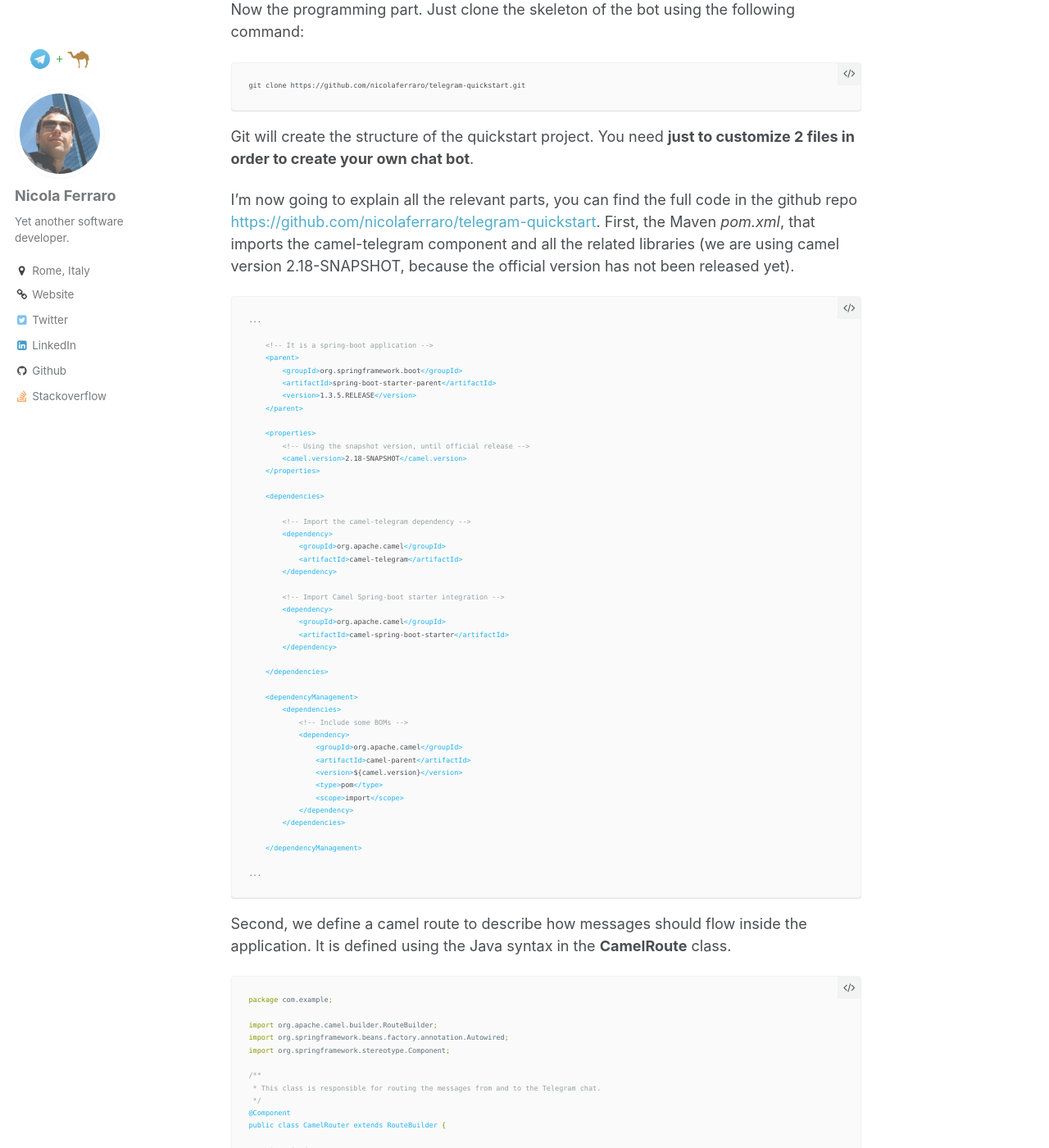
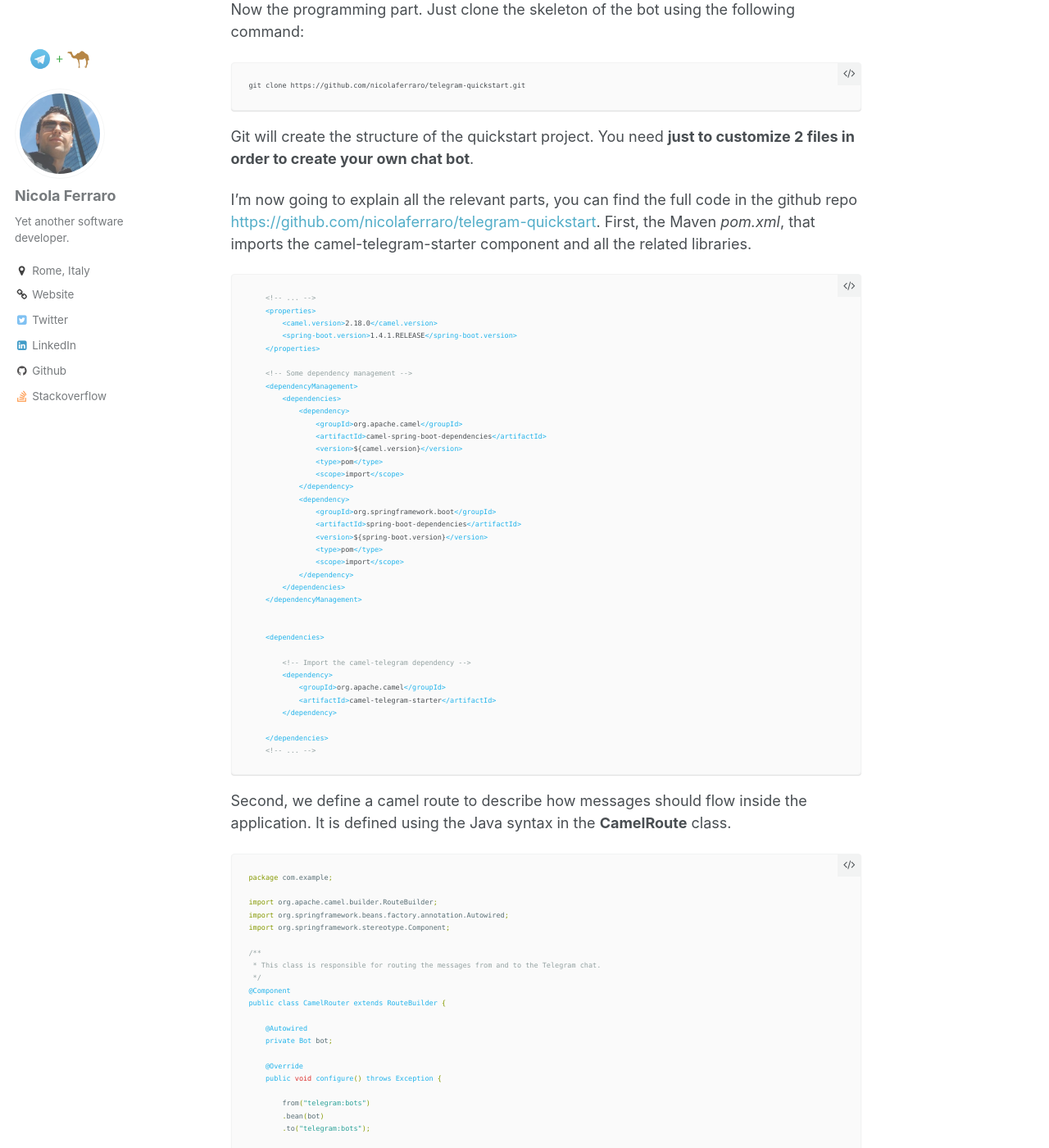
Before and after one commit to nicolaferraro/nicolaferraro.github.io, a Jekyll site: the page built from _posts/2016-05-27-creating-a-telegram-bot-in-5-minutes-with-apache-camel.md, in a window 1280 px wide and 1400 px high, scrolled down 2006 px. Shown: the whole window at 82% size. Built offline with Jekyll 4.4.1, drawn with Linux system fonts in a browser that asks for light colours; comment, search, counter and statistics services are not loaded; some of the changed text lies outside the part shown.

Commit message:
Updated the telegram post

````diff
--- a/_posts/2016-05-27-creating-a-telegram-bot-in-5-minutes-with-apache-camel.md
+++ b/_posts/2016-05-27-creating-a-telegram-bot-in-5-minutes-with-apache-camel.md
@@ -10,7 +10,7 @@ header:
 ---
 Recently, I started contributing to open source software of the Apache Software Foundation and I developed
 **camel-telegram**, a component that allows camel based applications to exchange data using the Telegram messaging network.
-It will be released as of Apache Camel 2.18.
+It has been released as of Apache Camel 2.18.0.
 
 The component is targeted to enterprise applications, to let them route chat messages within their ESB and communicate with users in a novel way.
 Camel is a widely used integration layer, that forms the basis of production-grade enterprise platforms such as [JBoss Fuse](http://www.jboss.org/products/fuse/overview/).
@@ -50,54 +50,46 @@ git clone https://github.com/nicolaferraro/telegram-quickstart.git
 Git will create the structure of the quickstart project. You need **just to customize 2 files in order to create your own chat bot**.
 
 I'm now going to explain all the relevant parts, you can find the full code in the github repo [https://github.com/nicolaferraro/telegram-quickstart](https://github.com/nicolaferraro/telegram-quickstart). First, the Maven *pom.xml*,
-that imports the camel-telegram component and all the related libraries (we are using camel version 2.18-SNAPSHOT, because the official version has not been released yet).
+that imports the camel-telegram-starter component and all the related libraries.
 
 ```xml
-...
+    <!-- ... -->
+    <properties>
+        <camel.version>2.18.0</camel.version>
+        <spring-boot.version>1.4.1.RELEASE</spring-boot.version>
+    </properties>
 
-    <!-- It is a spring-boot application -->
-    <parent>
-        <groupId>org.springframework.boot</groupId>
-        <artifactId>spring-boot-starter-parent</artifactId>
-        <version>1.3.5.RELEASE</version>
-    </parent>
+    <!-- Some dependency management -->
+    <dependencyManagement>
+        <dependencies>
+            <dependency>
+                <groupId>org.apache.camel</groupId>
+                <artifactId>camel-spring-boot-dependencies</artifactId>
+                <version>${camel.version}</version>
+                <type>pom</type>
+                <scope>import</scope>
+            </dependency>
+            <dependency>
+                <groupId>org.springframework.boot</groupId>
+                <artifactId>spring-boot-dependencies</artifactId>
+                <version>${spring-boot.version}</version>
+                <type>pom</type>
+                <scope>import</scope>
+            </dependency>
+        </dependencies>
+    </dependencyManagement>
 
-    <properties>
-        <!-- Using the snapshot version, until official release -->
-        <camel.version>2.18-SNAPSHOT</camel.version>
-    </properties>
 
     <dependencies>
 
         <!-- Import the camel-telegram dependency -->
         <dependency>
             <groupId>org.apache.camel</groupId>
-            <artifactId>camel-telegram</artifactId>
-        </dependency>
-
-        <!-- Import Camel Spring-boot starter integration -->
-        <dependency>
-            <groupId>org.apache.camel</groupId>
-            <artifactId>camel-spring-boot-starter</artifactId>
+            <artifactId>camel-telegram-starter</artifactId>
         </dependency>
 
     </dependencies>
-
-    <dependencyManagement>
-        <dependencies>
-            <!-- Include some BOMs -->
-            <dependency>
-                <groupId>org.apache.camel</groupId>
-                <artifactId>camel-parent</artifactId>
-                <version>${camel.version}</version>
-                <type>pom</type>
-                <scope>import</scope>
-            </dependency>
-        </dependencies>
-
-    </dependencyManagement>
-
-...
+    <!-- ... -->
 ```
 
 Second, we define a camel route to describe how messages should flow inside the application. It is defined using the Java syntax in the **CamelRoute** class.
@@ -121,23 +113,23 @@ public class CamelRouter extends RouteBuilder {
     @Override
     public void configure() throws Exception {
 
-        from("telegram:bots/{{telegram.auth.token}}")
+        from("telegram:bots")
         .bean(bot)
-        .to("telegram:bots/{{telegram.auth.token}}");
+        .to("telegram:bots");
 
     }
 }
 ```
 
 As you see, all incoming messages are routed to a bean named Bot and the replies generated by the Bot are routed again to the source chat.
-Note that the routes depend on the `telegram.auth.token` configuration parameter. The parameter must be set inside the **application.properties** file.
+Note that the Telegram component (starter version) requires that you specify the Telegram authorization token inside the **application.properties** file.
 
 ```bash
 # To keep the application alive
 camel.springboot.main-run-controller=true
 
 # Create a new bot using the BotFather, then put here your token
-telegram.auth.token=replace-me-with-your-telegram-token
+camel.component.telegram.authorization-token=replace-me-with-your-telegram-token
 ```
 
 **You must change the file to put your own authorization token**, the one given by the @BotFather.
````
Also changed, not shown: other parts of _posts/2016-05-27-creating-a-telegram-bot-in-5-minutes-with-apache-camel.md (+8 -2 lines).
